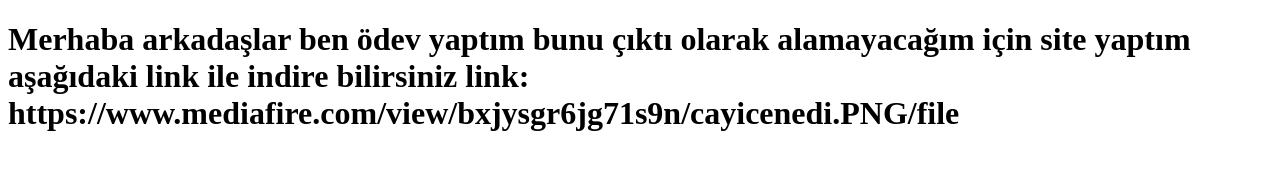
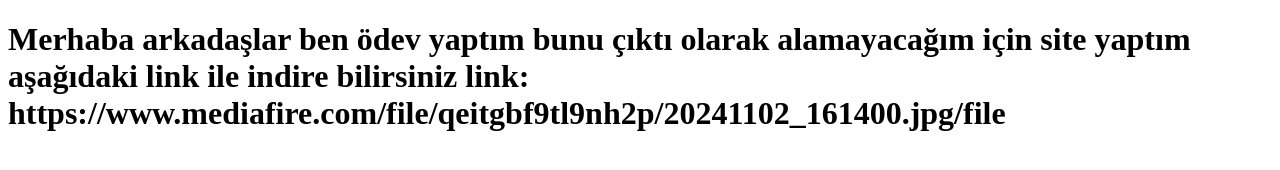
Before and after one commit to justcatonline/justcatonline.github.io, a plain HTML site: page index.html in a window 1280 px wide. Drawn offline with Linux system fonts and the light colour scheme.

Commit message:
index.html

```diff
--- a/index.html
+++ b/index.html
@@ -6,7 +6,7 @@
     <title>benim websitem</title>
 </head>
 <body>
-    <h1>Merhaba arkadaşlar ben ödev yaptım bunu çıktı olarak alamayacağım için site yaptım aşağıdaki link ile indire bilirsiniz link: https://www.mediafire.com/view/bxjysgr6jg71s9n/cayicenedi.PNG/file
+    <h1>Merhaba arkadaşlar ben ödev yaptım bunu çıktı olarak alamayacağım için site yaptım aşağıdaki link ile indire bilirsiniz link: https://www.mediafire.com/file/qeitgbf9tl9nh2p/20241102_161400.jpg/file
     <p></p>
 </body>
 </html>
```
